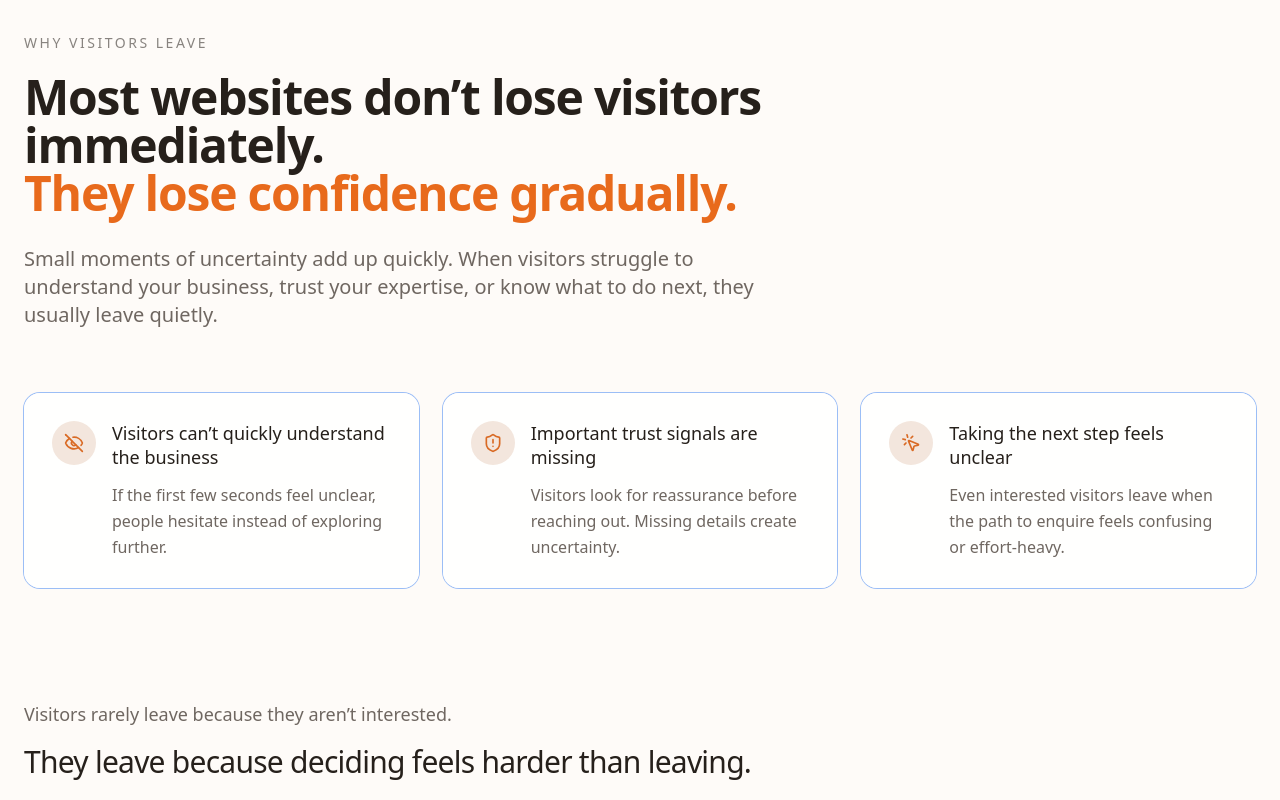
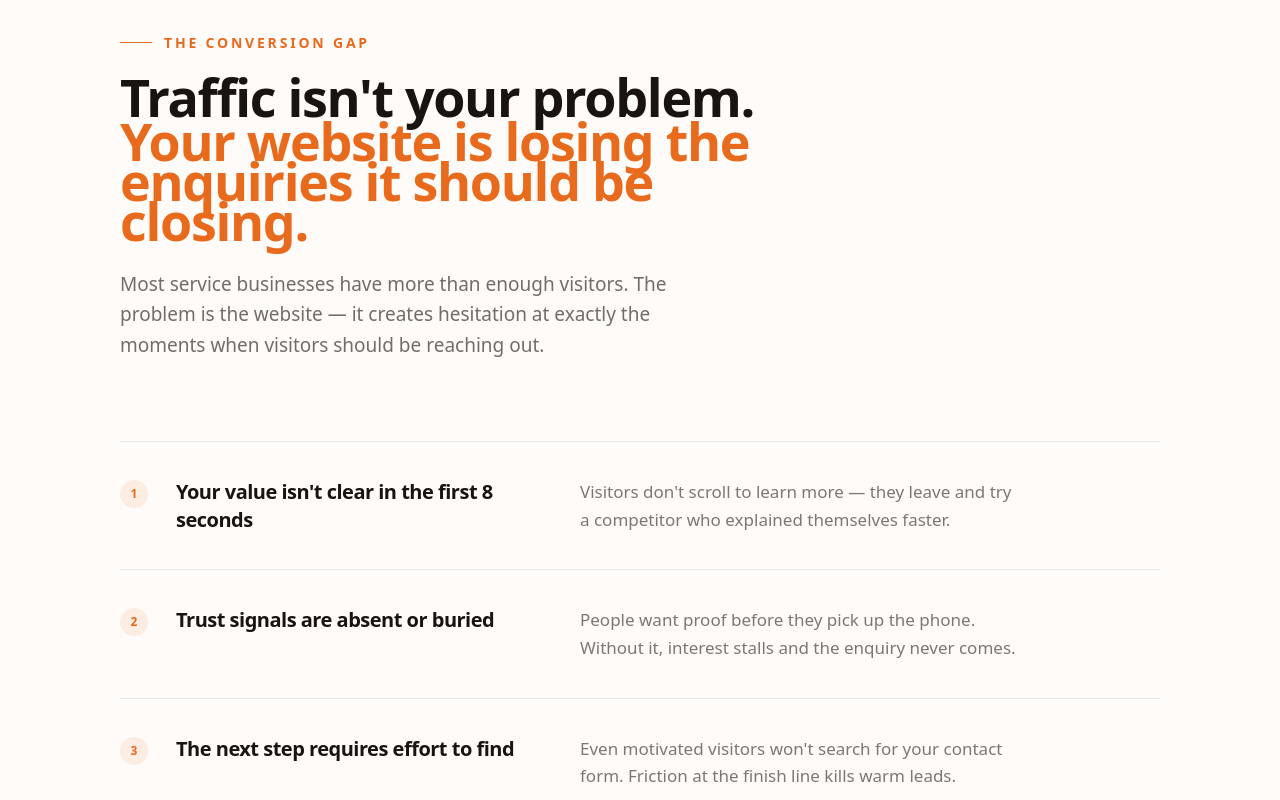
Before and after one commit to dharanshetty05/ClaroVista, a Next.js app: page / in a window 1280 px wide. Shown: the part 920-1720 px from the top of the page. Built offline with nearby package versions, Linux system fonts and the light colour scheme.

Commit message:
refactor: redeveloped Problems section

```diff
--- a/components/Hero.tsx
+++ b/components/Hero.tsx
@@ -166,7 +166,7 @@ export default function Hero() {
                 rounded-sm
               "
             >
-              See client results
+              See our work
             </button>
           </motion.div>
 
--- a/components/Problem.tsx
+++ b/components/Problem.tsx
@@ -1,182 +1,179 @@
 "use client"
 
 import { motion } from "framer-motion"
-import {
-  EyeOff,
-  ShieldAlert,
-  MousePointerClick,
-} from "lucide-react"
+import { ArrowRight } from "lucide-react"
 
+// ─── Problem items ─────────────────────────────────────────────────────────
+// Each item: a specific scenario (not a category) + a single sharp consequence
 const problems = [
   {
-    icon: EyeOff,
-    title: "Visitors can’t quickly understand the business",
-    description:
-      "If the first few seconds feel unclear, people hesitate instead of exploring further.",
+    scenario: "Your value isn't clear in the first 8 seconds",
+    consequence:
+      "Visitors don't scroll to learn more — they leave and try a competitor who explained themselves faster.",
   },
   {
-    icon: ShieldAlert,
-    title: "Important trust signals are missing",
-    description:
-      "Visitors look for reassurance before reaching out. Missing details create uncertainty.",
+    scenario: "Trust signals are absent or buried",
+    consequence:
+      "People want proof before they pick up the phone. Without it, interest stalls and the enquiry never comes.",
   },
   {
-    icon: MousePointerClick,
-    title: "Taking the next step feels unclear",
-    description:
-      "Even interested visitors leave when the path to enquire feels confusing or effort-heavy.",
+    scenario: "The next step requires effort to find",
+    consequence:
+      "Even motivated visitors won't search for your contact form. Friction at the finish line kills warm leads.",
   },
 ]
 
+const fadeUp = (delay = 0) => ({
+  initial: { opacity: 0, y: 14 },
+  whileInView: { opacity: 1, y: 0 },
+  viewport: { once: true },
+  transition: { duration: 0.52, ease: [0.22, 1, 0.36, 1], delay },
+})
+
 export default function Problem() {
+  const scrollTo = (id: string) => {
+    document.getElementById(id)?.scrollIntoView({ behavior: "smooth", block: "start" })
+  }
+
   return (
-    <section
-      id="problem"
-      className="bg-[#fefbf8] py-24 sm:py-32"
-    >
-      <div className="mx-auto max-w-7xl px-6">
-        {/* HEADER */}
-        <motion.div
-          initial={{ opacity: 0, y: 16 }}
-          whileInView={{ opacity: 1, y: 0 }}
-          viewport={{ once: true }}
-          transition={{ duration: 0.6, ease: "easeOut" }}
-          className="max-w-4xl"
-        >
-          <p
-            className="
-              text-sm
-              uppercase
-              tracking-[0.18em]
-              text-[#26201b]/55
-              font-medium
-            "
-          >
-            Why visitors leave
-          </p>
+    <section id="problem" className="bg-[#fefbf8] py-24 sm:py-32">
+      <div className="mx-auto max-w-[1200px] px-6 lg:px-12 xl:px-20">
 
-          <h2
-            className="
-              mt-5
-              text-3xl sm:text-4xl lg:text-5xl
-              font-bold
-              leading-[1.12]
-              tracking-tight
-              text-[#26201b]
-              max-w-4xl
-            "
-          >
-            Most websites don’t lose visitors immediately.
-            <span className="block text-[#e86a1c]">
-              They lose confidence gradually.
+        {/* ── HEADER ── */}
+        <motion.div {...fadeUp(0)} className="max-w-[720px]">
+          <div className="flex items-center gap-3">
+            <span className="h-px w-8 bg-[#e86a1c]" aria-hidden />
+            <p className="text-sm uppercase tracking-[0.2em] font-semibold text-[#e86a1c]">
+              The conversion gap
+            </p>
+          </div>
+
+          <h2 className="
+            mt-6
+            text-3xl sm:text-4xl lg:text-[52px]
+            font-bold leading-relaxed tracking-tight
+            text-[#1a1410]
+          ">
+            Traffic isn't your problem.
+            <span className="block text-[#e86a1c] mt-1">
+              Your website is losing the enquiries it should be closing.
             </span>
           </h2>
 
-          <p
-            className="
-              mt-7
-              max-w-3xl
-              text-lg sm:text-xl
-              leading-relaxed
-              text-[#6f6761]
-            "
-          >
-            Small moments of uncertainty add up quickly. When visitors
-            struggle to understand your business, trust your expertise,
-            or know what to do next, they usually leave quietly.
+          <p className="mt-7 text-lg sm:text-[19px] leading-relaxed text-[#26201b]/65 max-w-[580px]">
+            Most service businesses have more than enough visitors. The problem
+            is the website — it creates hesitation at exactly the moments when
+            visitors should be reaching out.
           </p>
         </motion.div>
 
-        {/* PROBLEM CARDS */}
-        <div className="mt-16 grid gap-6 lg:grid-cols-3">
-          {problems.map((item, index) => (
+        {/* ── DIAGNOSTIC LIST ── */}
+        <div className="mt-16 sm:mt-20 flex flex-col gap-0">
+          {problems.map(({ scenario, consequence }, i) => (
             <motion.div
-              key={index}
-              initial={{ opacity: 0, y: 18 }}
-              whileInView={{ opacity: 1, y: 0 }}
-              viewport={{ once: true }}
-              transition={{
-                duration: 0.5,
-                ease: "easeOut",
-                delay: index * 0.08,
-              }}
+              key={scenario}
+              {...fadeUp(0.1 + i * 0.1)}
               className="
-                rounded-2xl
-                bg-white/90
-                p-7
-                ring-1 ring-[#26201b]/8
-                transition-colors duration-300
-                hover:ring-[#26201b]/14
+                group
+                flex gap-7
+                py-9
+                border-b border-[#26201b]/8
+                first:border-t first:border-[#26201b]/8
               "
             >
-              <div className="flex items-start gap-4">
-                <div
-                  className="
-                    flex h-11 w-11 shrink-0
-                    items-center justify-center
-                    rounded-full
-                    bg-[#f3e6dd]
-                  "
-                >
-                  <item.icon className="h-5 w-5 text-[#d96a24]" />
-                </div>
+              {/* Index marker */}
+              <div className="shrink-0 pt-0.5">
+                <span className="
+                  block w-7 h-7
+                  rounded-full
+                  text-xs font-bold
+                  text-[#e86a1c]
+                  bg-[#e86a1c]/10
+                  flex items-center justify-center
+                  select-none
+                ">
+                  {i + 1}
+                </span>
+              </div>
 
-                <div>
-                  <h3
-                    className="
-                      text-lg
-                      font-medium
-                      leading-snug
-                      text-[#26201b]
-                    "
-                  >
-                    {item.title}
-                  </h3>
-
-                  <p
-                    className="
-                      mt-3
-                      leading-relaxed
-                      text-[#6f6761]
-                    "
-                  >
-                    {item.description}
-                  </p>
-                </div>
+              {/* Content */}
+              <div className="flex flex-col gap-2.5 lg:flex-row lg:gap-16 lg:items-start">
+                <h3 className="
+                  text-[18px] sm:text-[20px] font-semibold
+                  leading-snug tracking-tight
+                  text-[#1a1410]
+                  lg:w-[340px] lg:shrink-0
+                ">
+                  {scenario}
+                </h3>
+                <p className="
+                  text-[16px] sm:text-[17px]
+                  leading-relaxed
+                  text-[#26201b]/60
+                  lg:max-w-[440px]
+                ">
+                  {consequence}
+                </p>
               </div>
             </motion.div>
           ))}
         </div>
 
-        {/* CLOSING INSIGHT */}
+        {/* ── CLOSING PIVOT ── */}
         <motion.div
-          initial={{ opacity: 0 }}
-          whileInView={{ opacity: 1 }}
-          viewport={{ once: true }}
-          transition={{
-            duration: 0.6,
-            ease: "easeOut",
-            delay: 0.15,
-          }}
-          className="mt-28 max-w-3xl"
+          {...fadeUp(0.42)}
+          className="
+            mt-16 sm:mt-20
+            flex flex-col sm:flex-row
+            items-start sm:items-center
+            justify-between
+            gap-8
+            rounded-2xl
+            bg-[#1a1410]
+            px-8 sm:px-10 py-9 sm:py-10
+          "
         >
-          <p className="text-lg text-[#6f6761]">
-            Visitors rarely leave because they aren’t interested.
-          </p>
+          <div>
+            <p className="text-[13px] uppercase tracking-[0.18em] font-semibold text-[#e86a1c]">
+              The pattern is consistent
+            </p>
+            <p className="
+              mt-3
+              text-[22px] sm:text-[26px]
+              font-semibold leading-snug tracking-tight
+              text-white
+              max-w-[480px]
+            ">
+              94% of audited sites have at least one of these gaps. Usually more than one.
+            </p>
+          </div>
 
-          <p
+          <button
+            onClick={() => scrollTo("process")}
             className="
-              mt-4
-              text-2xl sm:text-3xl
-              font-medium
-              leading-snug
-              tracking-tight
-              text-[#26201b]
+              group shrink-0
+              inline-flex items-center gap-3
+              rounded-full px-7 py-3.5
+              text-[15px] font-semibold
+              text-[#1a1410]
+              bg-white
+              hover:bg-[#f5ede5]
+              transition-colors duration-200
+              focus-visible:outline-none
+              focus-visible:ring-2
+              focus-visible:ring-white
+              focus-visible:ring-offset-2
+              focus-visible:ring-offset-[#1a1410]
             "
           >
-            They leave because deciding feels harder than leaving.
-          </p>
+            See how we find them
+            <ArrowRight
+              size={16}
+              className="transition-transform duration-200 group-hover:translate-x-0.5"
+            />
+          </button>
         </motion.div>
+
       </div>
     </section>
   )
```
